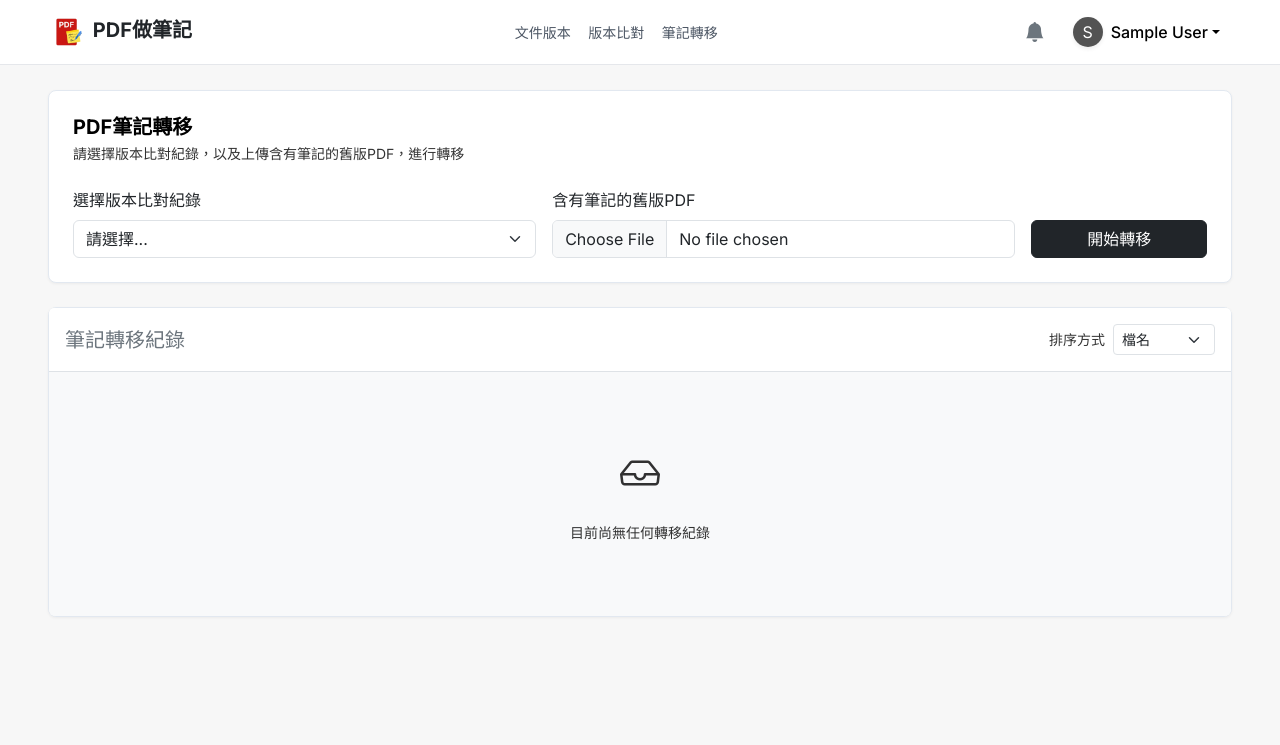
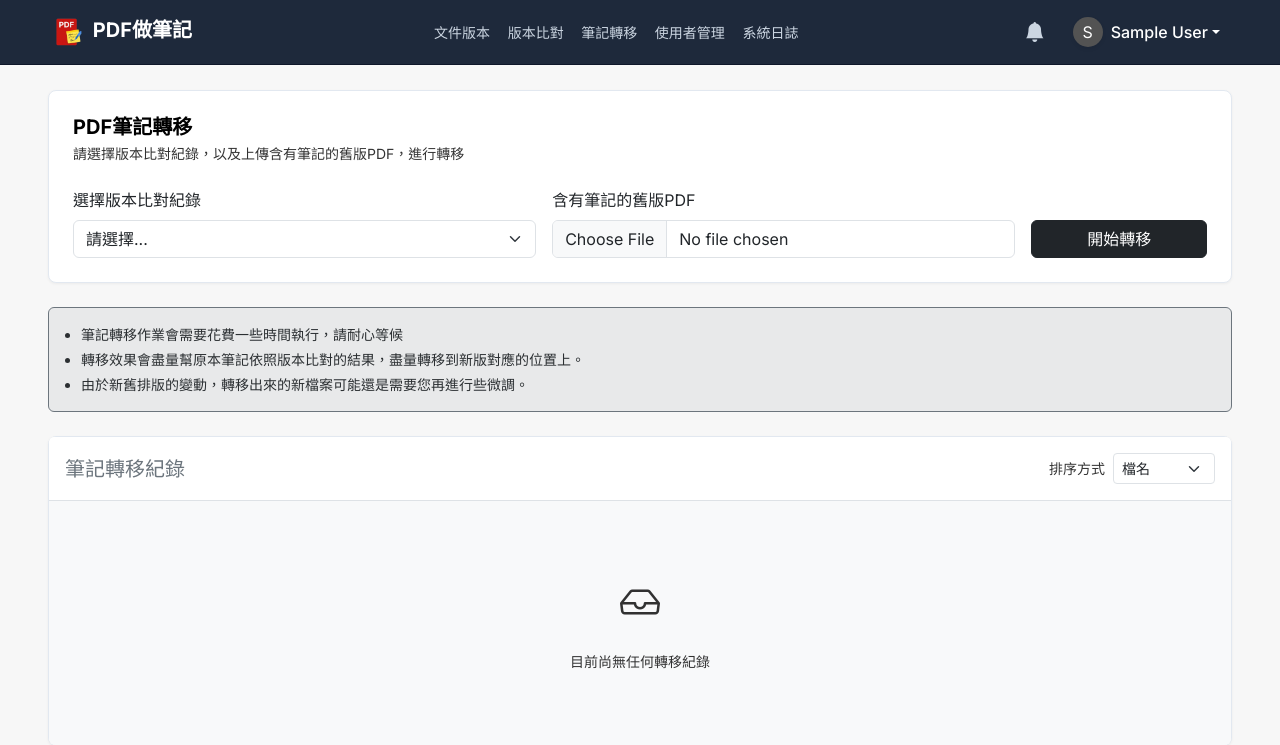
Before and after one commit to YuTzu2003/Notebook-Flask, a Flask app: template templates/notes.html in a window 1280 px wide. Shown: the top 745 px of the page. Run offline with Flask 3, Linux system fonts and the light colour scheme; the template is opened without the code that fills it, so the values that code supplies are empty; the visitor is signed in with stand-in values (Sample User, id 1); some libraries are stand-ins or nearby versions.

Commit message:
add mapping and note page use information

```diff
--- a/app.py
+++ b/app.py
@@ -4,7 +4,7 @@ import uuid
 import os
 from flask import Flask, jsonify, request
 from werkzeug.exceptions import HTTPException
-from modules.db import get_conn, execute_query
+from modules.db import execute_query
 from modules.auth import auth_bp
 from modules.annotation_edit import notes_bp
 from service.bp_index import bp_index
@@ -19,6 +19,7 @@ from waitress import serve
 
 logging.basicConfig(level=logging.INFO,format='%(asctime)s | %(levelname)s | %(message)s',datefmt='%Y-%m-%d %H:%M:%S')
 app = Flask(__name__)
+app.config['TEMPLATES_AUTO_RELOAD'] = True  # 前端每次都重新讀取，不用重啟伺服器
 
 @app.errorhandler(Exception)
 def handle_exception(e):
--- a/static/css/navbar.css
+++ b/static/css/navbar.css
@@ -188,3 +188,51 @@ body {
     table-layout: fixed;
     width: 100%;
 }
+
+/* ============================
+   管理員深色導覽列 (Admin Theme)
+   ============================ */
+.navbar.navbar-admin {
+    background-color: #1e293b !important; /* 深藍黑色 */
+    border-bottom: 1px solid #0f172a;
+}
+.navbar.navbar-admin .navbar-brand h5 {
+    color: #ffffff !important;
+}
+.navbar.navbar-admin .nav-link {
+    color: #cbd5e1 !important;
+}
+.navbar.navbar-admin .nav-link:hover {
+    color: #ffffff !important;
+    background-color: rgba(255, 255, 255, 0.1);
+}
+.navbar.navbar-admin .nav-link.active {
+    color: #ffffff !important;
+    background-color: transparent;
+}
+.navbar.navbar-admin .nav-link::before {
+    background-color: #38bdf8; /* 亮藍色底線 */
+}
+.navbar.navbar-admin .text-secondary {
+    color: #cbd5e1 !important; /* 右側小鈴鐺變淺灰色 */
+}
+.navbar.navbar-admin .dropdown-toggle,
+.navbar.navbar-admin .dropdown-toggle span {
+    color: #ffffff !important; /* 右側使用者名稱變白色 */
+}
+.navbar.navbar-admin .dropdown-toggle:hover {
+    color: #e2e8f0 !important;
+}
+
+@media (max-width: 991.98px) {
+    .navbar.navbar-admin .navbar-collapse {
+        background-color: #1e293b;
+        border-bottom: 1px solid #0f172a;
+    }
+    .navbar.navbar-admin .nav-link.active {
+        background-color: rgba(255, 255, 255, 0.15);
+    }
+    .navbar.navbar-admin .navbar-toggler-icon {
+        filter: invert(1); /* 讓漢堡按鈕變白色 */
+    }
+}
--- a/templates/base.html
+++ b/templates/base.html
@@ -18,10 +18,10 @@
 </head>
 <body>
 
-    <nav class="navbar navbar-expand-lg navbar-light fixed-top">
+    <nav class="navbar navbar-expand-lg fixed-top {{ 'navbar-admin navbar-dark' if session.get('Position') == 'Admin' else 'navbar-light' }}">
         <div class="container-fluid px-md-5">
             <a class="navbar-brand d-flex align-items-center gap-2" href="/">
-                <h5 class="m-0 fw-bold text-dark">
+                <h5 class="m-0 fw-bold {{ 'text-white' if session.get('Position') == 'Admin' else 'text-dark' }}">
                     <img src="/static/logo.png" alt="logo" style="height: 40px;"> PDF做筆記
                 </h5>
             </a>
--- a/templates/docVersion.html
+++ b/templates/docVersion.html
@@ -51,6 +51,8 @@
             </div>
         </div>
         {% endif %}
+
+
 
         <div class="card border-0 shadow-sm rounded-3">
             <div class="card-header bg-white border-bottom py-3 d-flex justify-content-between align-items-center">
--- a/templates/notes.html
+++ b/templates/notes.html
@@ -35,6 +35,16 @@
                         </div>
                     </div>
                 </form>
+            </div>
+        </div>
+
+        <div class="alert border-secondary bg-secondary bg-opacity-10 text-secondary-emphasis d-flex align-items-start mb-4" role="alert">
+            <div class="small w-100">
+                <ul class="mb-0 ps-3">
+                    <li class="mb-1 text-secondary-emphasis">筆記轉移作業會需要花費一些時間執行，請耐心等候</li>
+                    <li class="mb-1 text-secondary-emphasis">轉移效果會盡量幫原本筆記依照版本比對的結果，盡量轉移到新版對應的位置上。</li>
+                    <li class="text-secondary-emphasis">由於新舊排版的變動，轉移出來的新檔案可能還是需要您再進行些微調。</li>
+                </ul>
             </div>
         </div>
 
```
Also changed, not shown: templates/mapping.html (+10 -0 lines), README.md.
